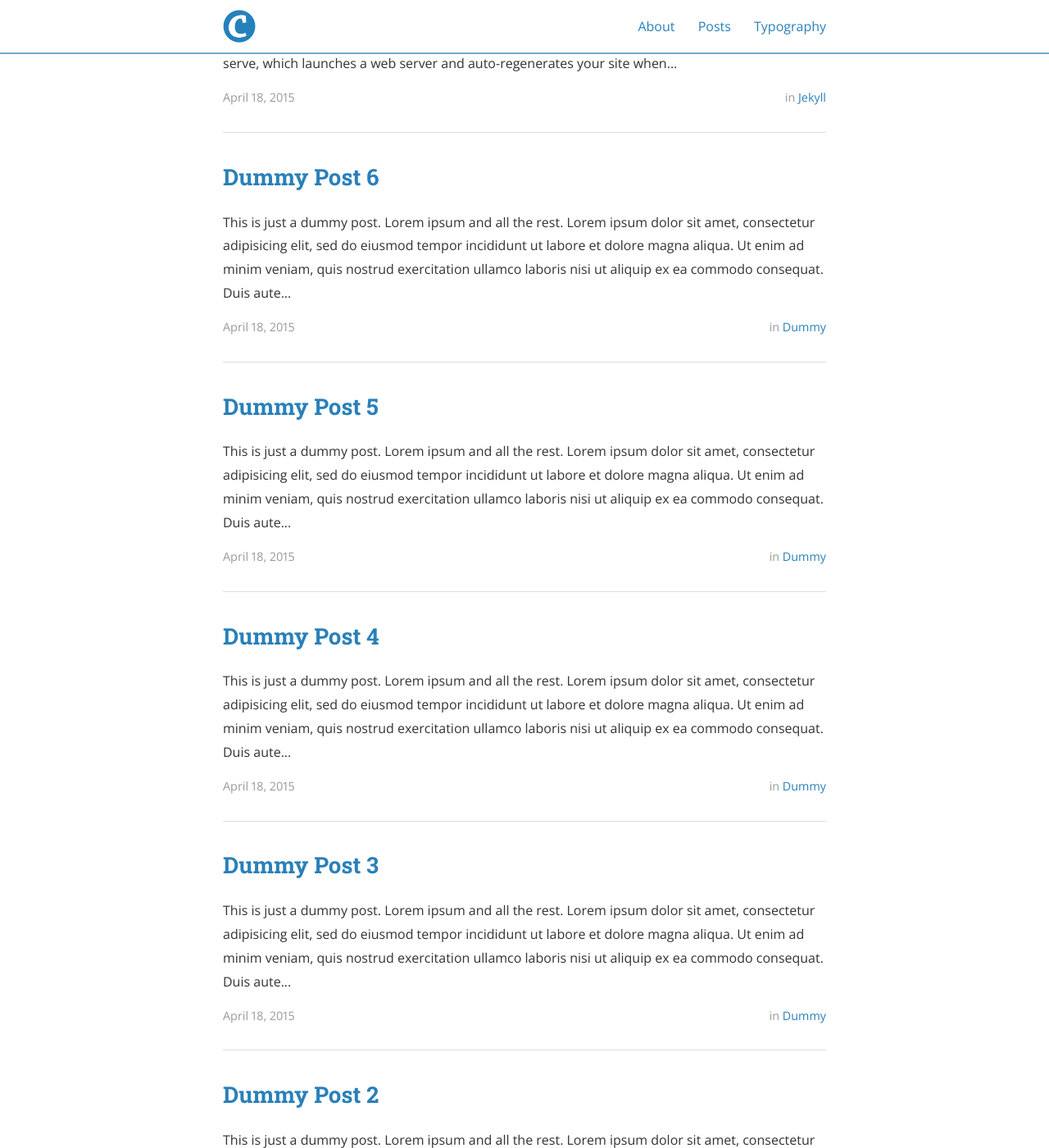
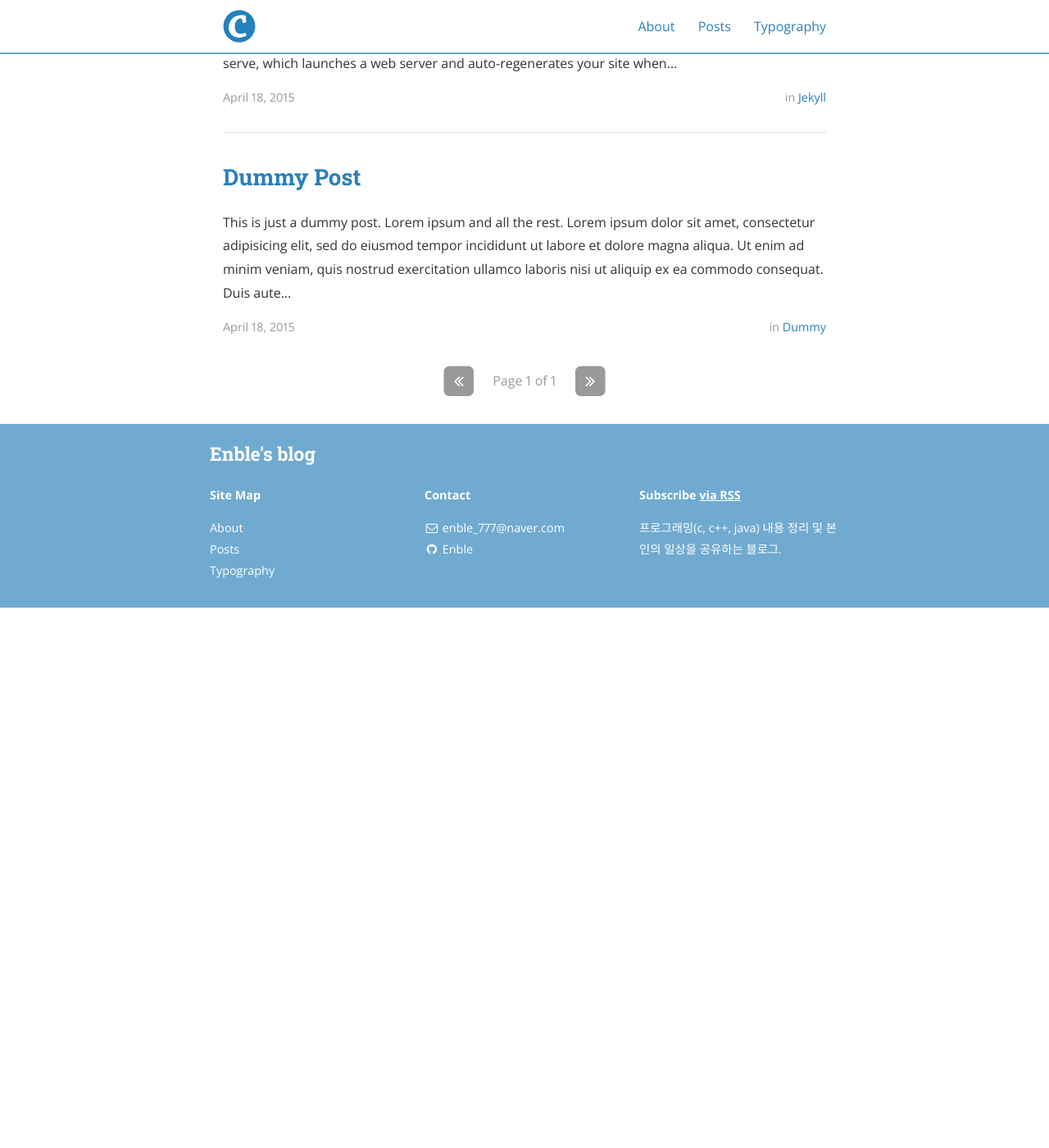
Before and after one commit to Enble/Enble.github.io, a Jekyll site: the page built from index.html, in a window 1280 px wide and 1400 px high, scrolled down 1128 px. Shown: the whole window at 82% size. Built offline with Jekyll 4.4.1, drawn with Linux system fonts in a browser that asks for light colours; nearby versions of some CDN libraries; the list of posts is cut into pages by our own code; after the commit the page ends 1869 px from its top, so only the background shows below that; some of the changed text lies outside the part shown.

Commit message:
change post

```diff
--- a/_posts/2015-04-18-dummy2.md
+++ /dev/null
@@ -1,16 +0,0 @@
----
-layout: post
-title:  "Dummy Post 2"
-date:   2015-04-18T14:25:52-05:00
-author: Ben Centra
-categories: Dummy
----
-
-This is just a dummy post. Lorem ipsum and all the rest.
-
-Lorem ipsum dolor sit amet, consectetur adipisicing elit, sed do eiusmod
-tempor incididunt ut labore et dolore magna aliqua. Ut enim ad minim veniam,
-quis nostrud exercitation ullamco laboris nisi ut aliquip ex ea commodo
-consequat. Duis aute irure dolor in reprehenderit in voluptate velit esse
-cillum dolore eu fugiat nulla pariatur. Excepteur sint occaecat cupidatat non
-proident, sunt in culpa qui officia deserunt mollit anim id est laborum.
--- a/_posts/2015-04-18-dummy3.md
+++ /dev/null
@@ -1,16 +0,0 @@
----
-layout: post
-title:  "Dummy Post 3"
-date:   2015-04-18T14:25:52-05:00
-author: Ben Centra
-categories: Dummy
----
-
-This is just a dummy post. Lorem ipsum and all the rest.
-
-Lorem ipsum dolor sit amet, consectetur adipisicing elit, sed do eiusmod
-tempor incididunt ut labore et dolore magna aliqua. Ut enim ad minim veniam,
-quis nostrud exercitation ullamco laboris nisi ut aliquip ex ea commodo
-consequat. Duis aute irure dolor in reprehenderit in voluptate velit esse
-cillum dolore eu fugiat nulla pariatur. Excepteur sint occaecat cupidatat non
-proident, sunt in culpa qui officia deserunt mollit anim id est laborum.
--- a/_posts/2015-04-18-dummy4.md
+++ /dev/null
@@ -1,17 +0,0 @@
----
-layout: post
-title:  "Dummy Post 4"
-date:   2015-04-18T14:25:52-05:00
-author: Ben Centra
-categories: Dummy
-tags: ipsum
----
-
-This is just a dummy post. Lorem ipsum and all the rest.
-
-Lorem ipsum dolor sit amet, consectetur adipisicing elit, sed do eiusmod
-tempor incididunt ut labore et dolore magna aliqua. Ut enim ad minim veniam,
-quis nostrud exercitation ullamco laboris nisi ut aliquip ex ea commodo
-consequat. Duis aute irure dolor in reprehenderit in voluptate velit esse
-cillum dolore eu fugiat nulla pariatur. Excepteur sint occaecat cupidatat non
-proident, sunt in culpa qui officia deserunt mollit anim id est laborum.
--- a/_posts/2015-04-18-dummy5.md
+++ /dev/null
@@ -1,17 +0,0 @@
----
-layout: post
-title:  "Dummy Post 5"
-date:   2015-04-18T14:25:52-05:00
-author: Ben Centra
-categories: Dummy
-tags: lorem
----
-
-This is just a dummy post. Lorem ipsum and all the rest.
-
-Lorem ipsum dolor sit amet, consectetur adipisicing elit, sed do eiusmod
-tempor incididunt ut labore et dolore magna aliqua. Ut enim ad minim veniam,
-quis nostrud exercitation ullamco laboris nisi ut aliquip ex ea commodo
-consequat. Duis aute irure dolor in reprehenderit in voluptate velit esse
-cillum dolore eu fugiat nulla pariatur. Excepteur sint occaecat cupidatat non
-proident, sunt in culpa qui officia deserunt mollit anim id est laborum.
--- a/_posts/2015-04-18-dummy6.md
+++ /dev/null
@@ -1,17 +0,0 @@
----
-layout: post
-title:  "Dummy Post 6"
-date:   2015-04-18T14:25:52-05:00
-author: Ben Centra
-categories: Dummy
-tags: lorem ipsum
----
-
-This is just a dummy post. Lorem ipsum and all the rest.
-
-Lorem ipsum dolor sit amet, consectetur adipisicing elit, sed do eiusmod
-tempor incididunt ut labore et dolore magna aliqua. Ut enim ad minim veniam,
-quis nostrud exercitation ullamco laboris nisi ut aliquip ex ea commodo
-consequat. Duis aute irure dolor in reprehenderit in voluptate velit esse
-cillum dolore eu fugiat nulla pariatur. Excepteur sint occaecat cupidatat non
-proident, sunt in culpa qui officia deserunt mollit anim id est laborum.
```
Also changed, not shown: typography.md (+0 -1 lines).
